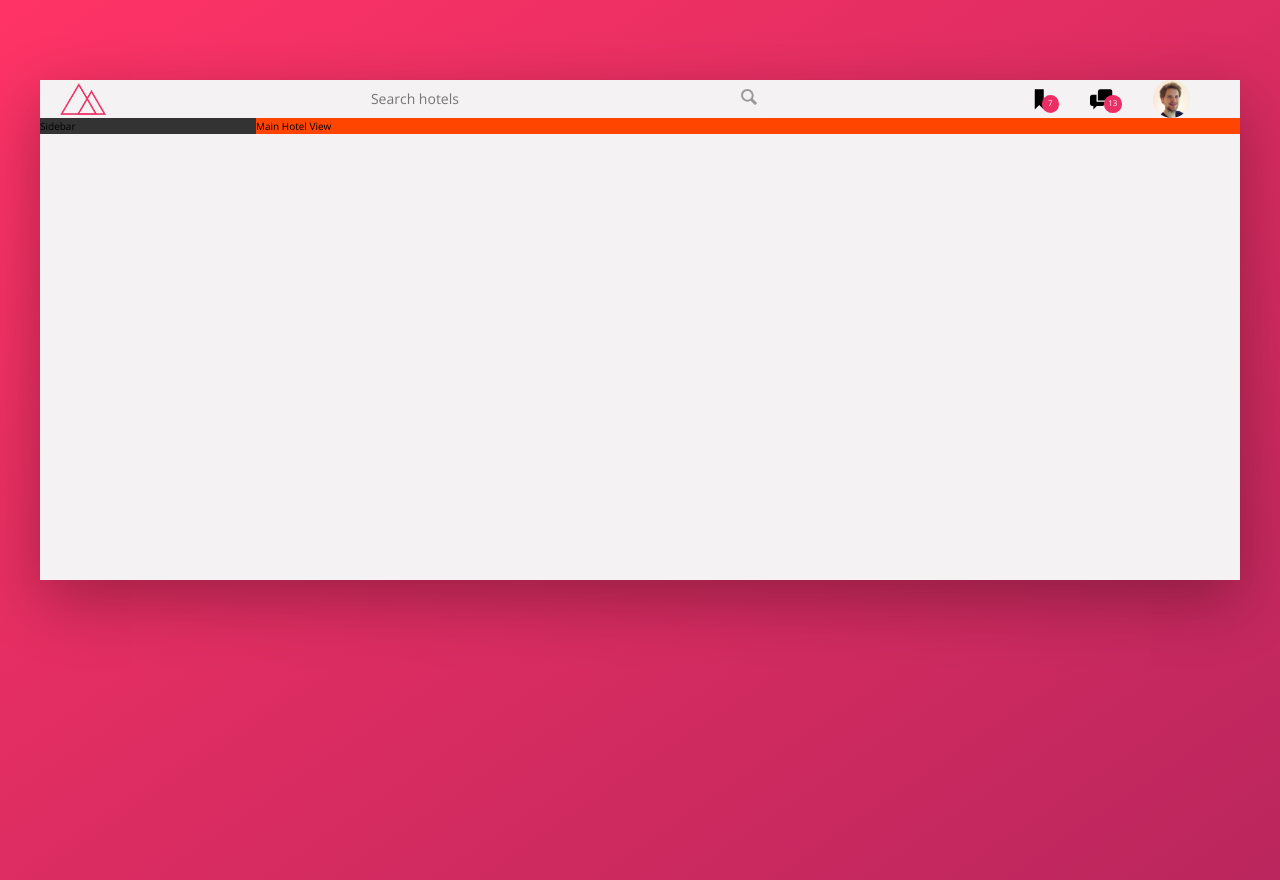
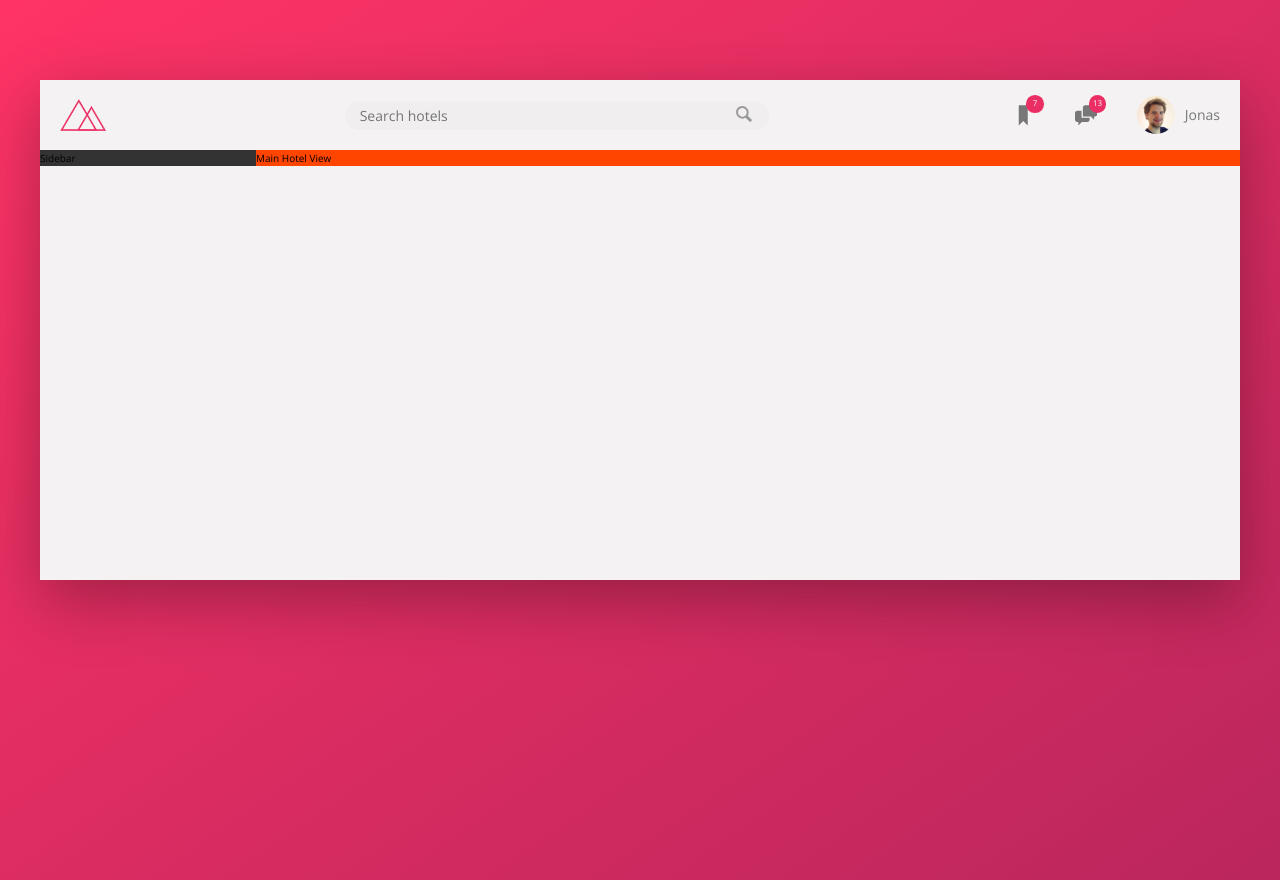
Before and after one commit to alyssa-denary/advanced-css-course, a website: page Trillo/starter/index.html in a window 1280 px wide. Drawn offline with nearby package versions, Linux system fonts and the light colour scheme.

Commit message:
add: complete header Trillo

```diff
--- a/Trillo/starter/index.html
+++ b/Trillo/starter/index.html
@@ -44,6 +44,7 @@
               alt="User photo"
               class="user-nav_user-photo"
             />
+            <span class="user-nav_user-name">Jonas</span>
           </div>
         </nav>
       </div>
--- a/Trillo/starter/sass/base/_typography.scss
+++ b/Trillo/starter/sass/base/_typography.scss
@@ -12,6 +12,10 @@ body {
   font-size: 0.8rem;
 }
 
+.user-nav_user-name {
+  color: var(--grey-dark-2);
+}
+
 .search_input {
   font-family: inherit;
   font-size: inherit;
--- a/Trillo/starter/sass/components/_search.scss
+++ b/Trillo/starter/sass/components/_search.scss
@@ -6,7 +6,7 @@
   align-items: center;
 
   &_input {
-    background-color: var(--grey-light-2);
+    background-color: var(--grey-light-3);
     border: none;
     padding: 0.5rem 1.5rem;
     border-radius: 2rem;
@@ -20,11 +20,11 @@
   }
 
   &_input:focus + &_button {
-    background-color: var(--grey-light-2);
+    background-color: var(--grey-light-3);
   }
 
   &_button {
-    background-color: var(--grey-light-2);
+    background-color: var(--grey-light-3);
     border: none;
 
     &:focus {
--- a/Trillo/starter/sass/components/_user-nav.scss
+++ b/Trillo/starter/sass/components/_user-nav.scss
@@ -8,6 +8,7 @@
   &_icon {
     height: 2.25rem;
     width: 2.25rem;
+    fill: var(--grey-dark-2);
   }
 
   &_notification {
@@ -39,7 +40,7 @@
   }
 
   & > *:hover {
-    background-color: var(--grey-dark-1);
+    background-color: var(--grey-light-4);
     cursor: pointer;
   }
 }
--- a/Trillo/starter/sass/layout/_header.scss
+++ b/Trillo/starter/sass/layout/_header.scss
@@ -2,7 +2,8 @@
   display: flex;
   justify-content: space-between;
   align-items: center;
-  padding: 0 2rem;
+  margin-left: 2rem;
+  height: 7rem;
 }
 
 .user-nav {
```
Also changed, not shown: Trillo/starter/css/style.css.
